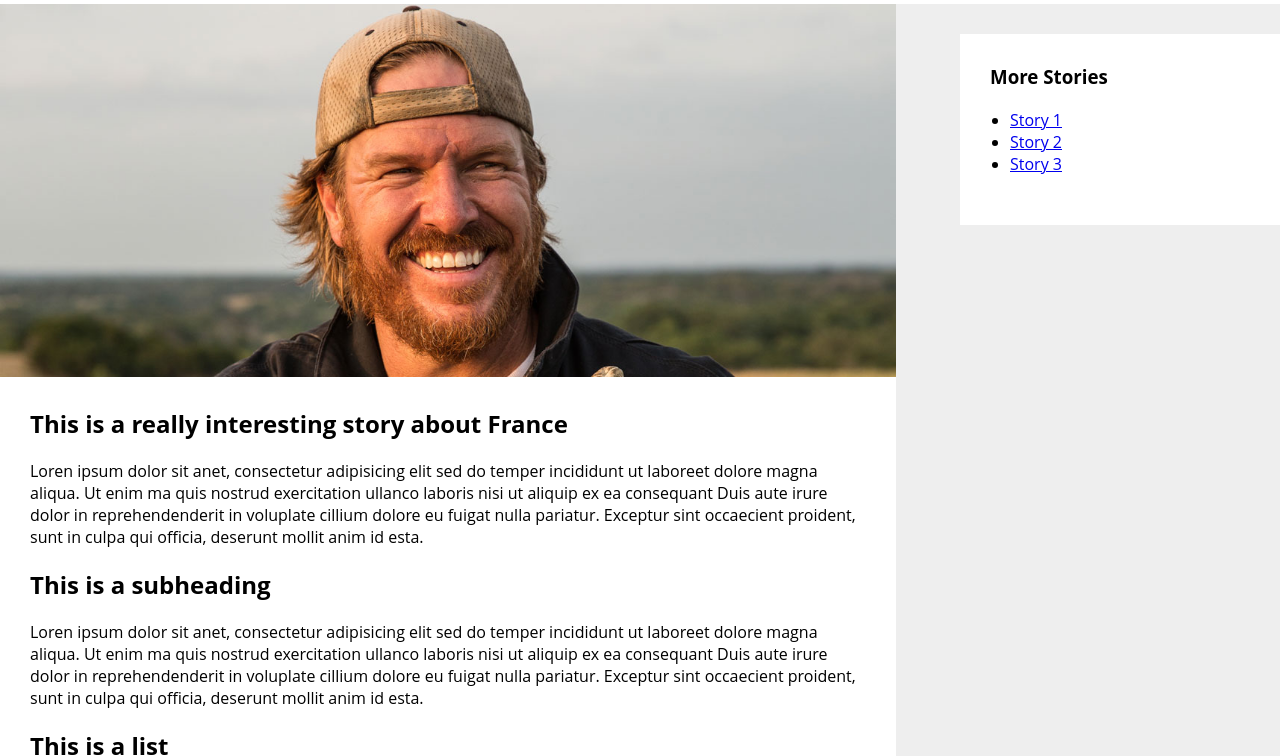
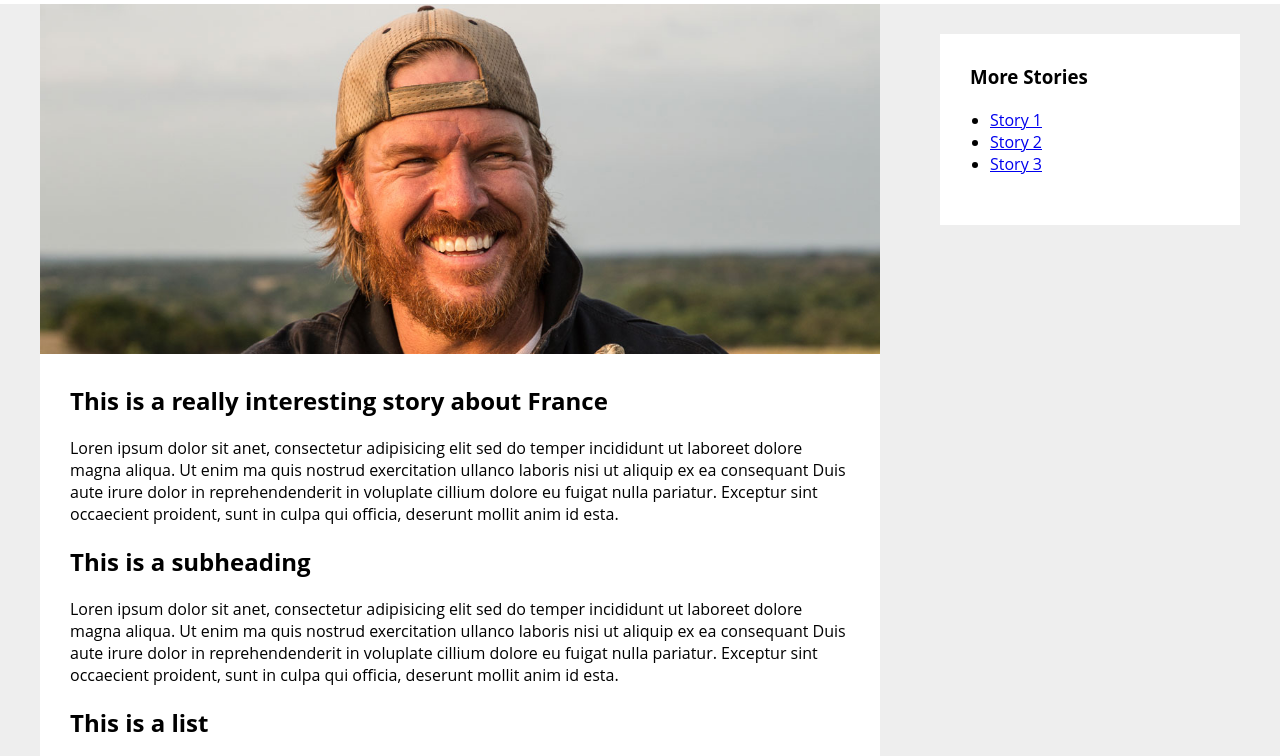
Before and after one commit to JonasSchiel/Simple-website-layout, a plain HTML site: page index.html in a window 1280 px wide. Shown: the part 76-832 px from the top of the page. Drawn offline with Linux system fonts and the light colour scheme.

Commit message:
More changes

```diff
--- a/index.html
+++ b/index.html
@@ -8,8 +8,8 @@
 <body>
 
     <header class="tm-header">
+        <div class="tm-container">
         <img src="logo.png" alt="logo" width="120" class="tm-logo"/>
-        <div class="tm-container">
         <nav class="tm-nav">
           <ul>
               <li><a href='#'>Home</a></li>
@@ -20,7 +20,7 @@
         </nav>
         </div>
      </header>
-   <div class="tm-conatainer clearfix">
+   <div class="tm-container clearfix">
        <div class="tm-content">
      <section class="tm-top-a">
        <img src="strasbourg-river.png" alt="River">
```
